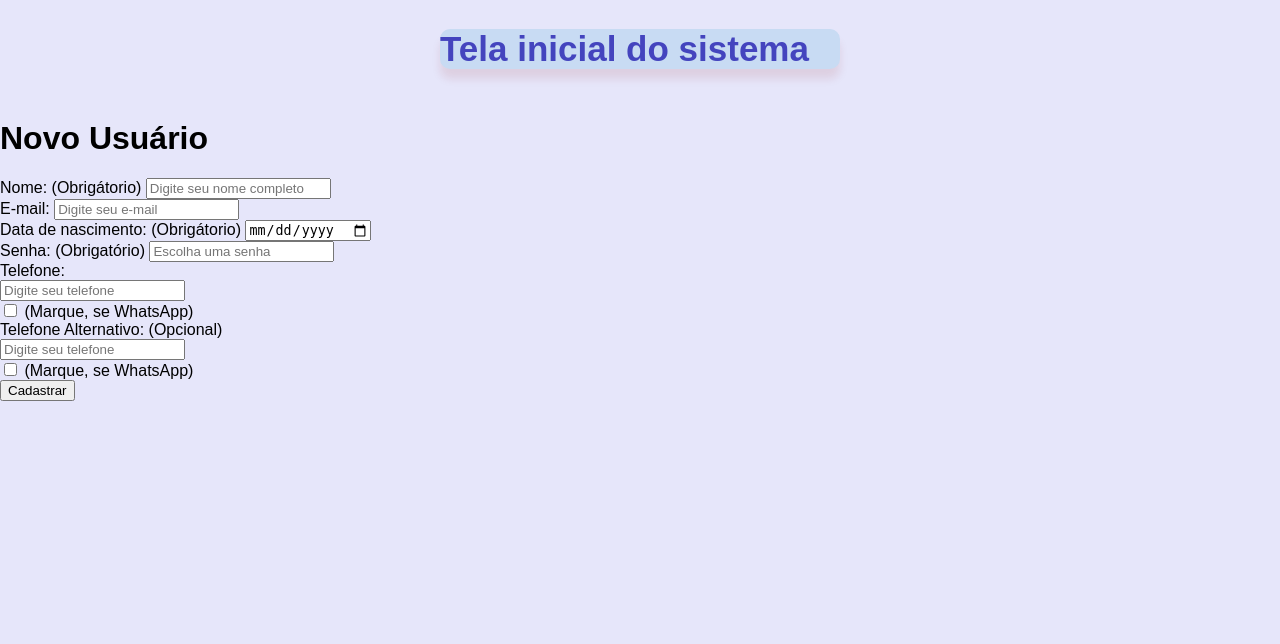
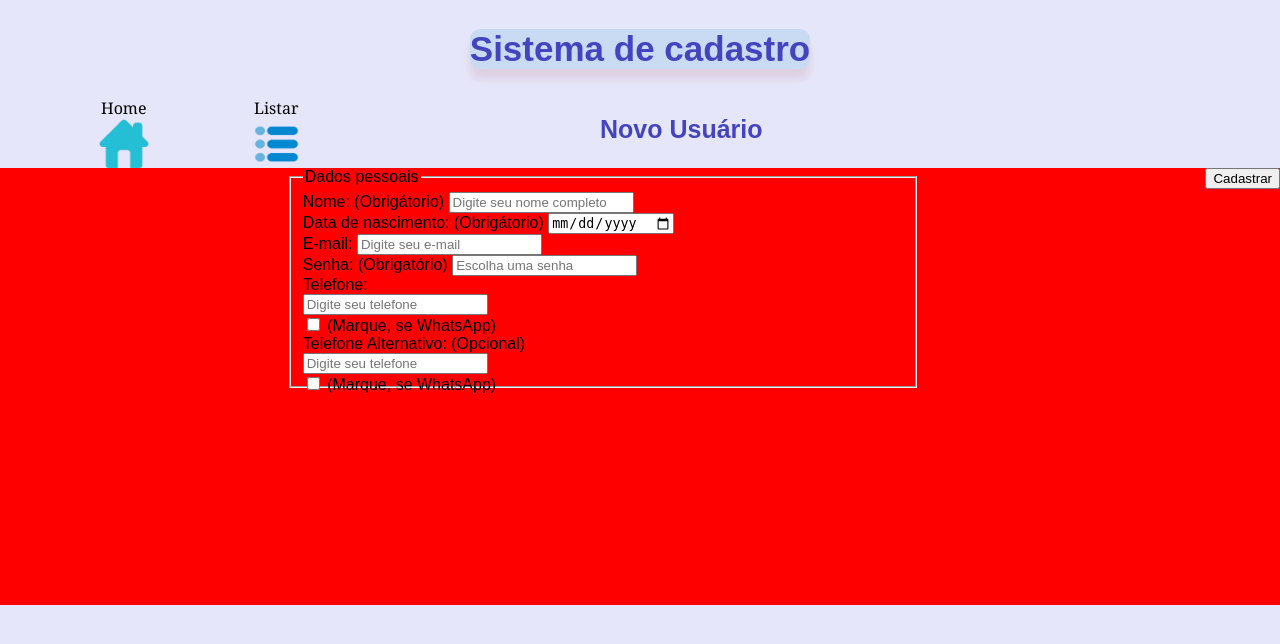
Before and after one commit to ViniciusBitencourt98/TelaCadastro, a PHP site: page /?page=novo in a window 1280 px wide. Shown: the top 644 px of the page. Run offline with PHP 8.4, Linux system fonts and the light colour scheme.

Commit message:
feature/telas e titulos finalizados

```diff
--- a/Novousuario.php
+++ b/Novousuario.php
@@ -1,12 +1,25 @@
-<h1 class="text-center">Novo Usuário</h1>
-
+<div class= "titulo-page">
+    <div class = "titulo-page-logo">
+    <a href="?page=index.php">Home</br><img src="image/botao-home.png" alt="Icone de ir para home"></a>
+    <a href="?page=listar">Listar</br><img src="image/listar.png" alt="Icone de listar usuários"></a>
+    </div>
+    <h1>Novo Usuário</h1>
+</div>
 <form action="?page=salvar" method="POST" class="form">
     <input type="hidden" name="acao" value="cadastrar">
+   <div class="form">
+    <fieldset class = "form1">
+        <legend>Dados pessoais</legend>
     <div class="mb-3">
-        <label for="nome">Nome:<span class="texto-menor"> (Obrigátorio)</span></label>
-        <input type="text" placeholder="Digite seu nome completo" id="nome" name="nome" class="form-control" required>
+       <div>
+            <label for="nome">Nome:<span class="texto-menor"> (Obrigátorio)</span></label>
+            <input type="text" placeholder="Digite seu nome completo" id="nome" name="nome" class="form-control" required>
+        </div>
+        <div class="col-md-4">
+            <label for="data_nascimento">Data de nascimento: <span class="texto-menor"> (Obrigátorio)</span></label>
+            <input type="date" id="data_nascimento" name="data_nascimento" class="form-control" required>
+        </div>
     </div>
-
     <div class="row">
         <div class="col-md-12 mb-3">
             <div class="row g-3">
@@ -14,10 +27,7 @@
                     <label for="email">E-mail:</label>
                     <input type="email" placeholder="Digite seu e-mail" id="email" name="email" class="form-control">
                 </div>
-                <div class="col-md-4">
-                    <label for="data_nascimento">Data de nascimento: <span class="texto-menor"> (Obrigátorio)</span></label>
-                    <input type="date" id="data_nascimento" name="data_nascimento" class="form-control" required>
-                </div>
+
             </div>
         </div>
     </div>
@@ -53,6 +63,8 @@
     </div>
 </div>
 </div>
+</fieldset>
+</div>
     <div class="mx-auto text-center">
         <button type="submit" class="btn btn-outline-primary btn-lg">Cadastrar</button>
     </div>
--- a/css/style.css
+++ b/css/style.css
@@ -36,7 +36,7 @@ body{
     flex-wrap: nowrap;
     font-size: 35px;
     color: rgb(68, 68, 190);
-    width: 400px;
+    width: auto;
     background-color: #c8dbf3;
     border-radius: 10px;
     box-shadow: 0 10px 8px rgba(146, 15, 15, 0.1);
@@ -66,7 +66,6 @@ body{
 
 }
 .menu-logo{
-
     height: 60px;
     display: flex;
     text-align: start;
@@ -95,3 +94,43 @@ body{
     height: 40px;
     padding-top: 10px;
 }
+.titulo-page{
+    display: flex;
+    gap: 200px;
+    height: 70px;
+}
+.titulo-page h1{
+    font-size: 25px;
+    font-family: 'arial';
+    color: rgb(68, 68, 190);
+}
+.titulo-page-logo{
+    width: 400px;
+    display: flex;
+    justify-content: space-evenly;
+    align-items: center;
+    padding: 0;
+}
+.titulo-page-logo img{
+    height: 50px;
+}
+.titulo-page-logo a {
+    display: flex;
+    flex-direction: column;
+    padding: 0;
+    text-decoration: none;
+    color: #000;
+    font-family:Cambria, Cochin, Georgia, Times, 'Times New Roman', serif;
+    text-align: center;
+}
+.form{
+    width: 100%;
+    height: 437px;
+    background-color: red;
+    display: flex;
+    justify-content: center;
+}
+.form1{
+    width: 600px;
+    height: 200px;
+}
--- a/home.php
+++ b/home.php
@@ -1,4 +1,4 @@
-    <div class="menu">
+        <div class="menu">
         <div class="menu-1">
             <div class="menu-logo">
                 <img src="image/logo-add.png" alt="Icone de adicionar usuário">
@@ -10,7 +10,7 @@
             </div>
         </div>
         <div class="menu-1">
-            <div class="menu-logo"><img src="image/logo-editar.png" alt="Icone de adicionar usuário"></div>
+            <div class="menu-logo"><img src="image/listar.png" alt="Icone de listar usuários"></div>
             <h1>Listar Usuários</h1>
             <p>Clicando nessa opção, você pode alterar os usuários no sistema e será direcionado para a tela de alteração de usuários.</p>
             <div class="area-botao">
--- a/index.php
+++ b/index.php
@@ -9,7 +9,7 @@
   </head>
   <body>
   <nav class="titulo-home">
-        <h1 class="titulo">Tela inicial do sistema</h1>
+        <h1 class="titulo">Sistema de cadastro</h1>
   </nav>
       <?php
       include("config.php");
```
Also changed, not shown: ListarUsuario.php (+9 -3 lines), image/botao-home.png (added), image/listar.png (added), image/logo-add.png.
